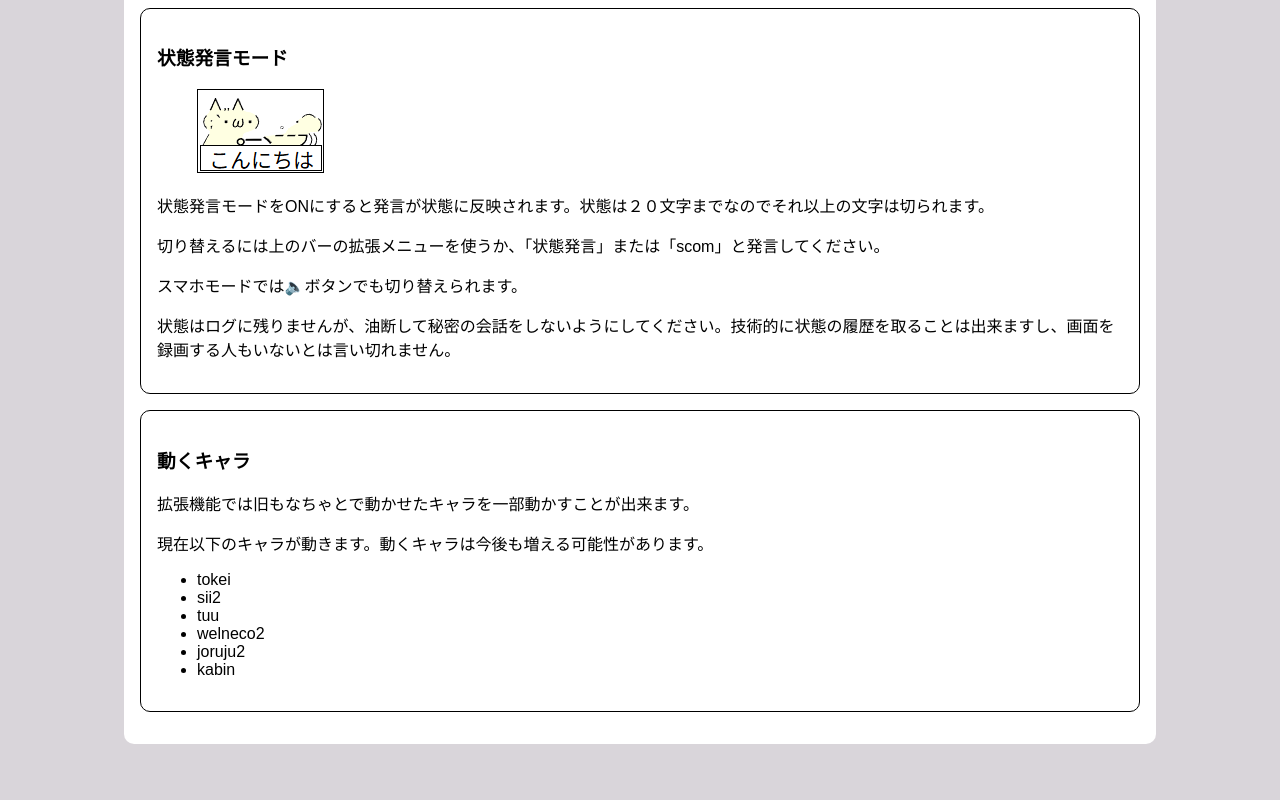
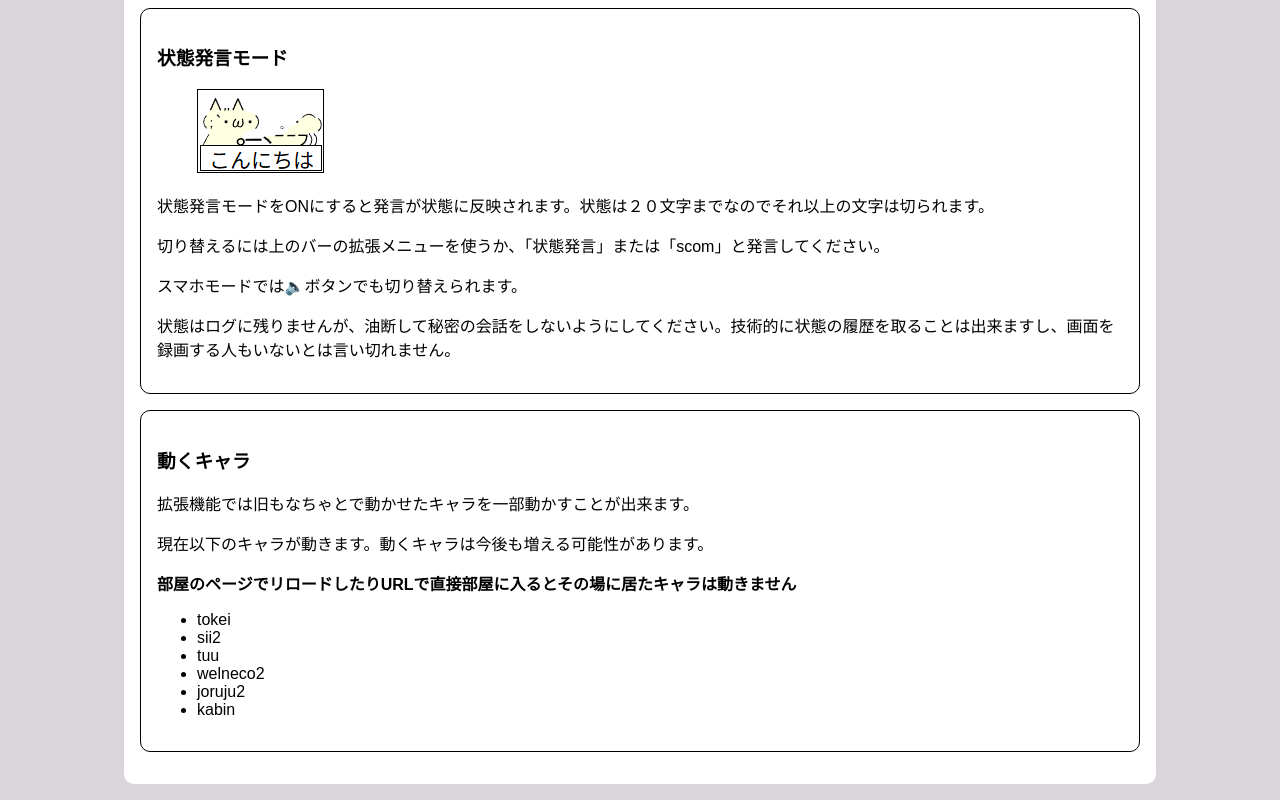
Before and after one commit to iwamizawa-software/astral-omega-extension, a browser extension: page docs/index.html in a window 1280 px wide. Shown: the part 1660-2460 px from the top of the page. Before the commit the page ends 2420 px from the top, so only its background shows below. Drawn offline with Linux system fonts and the light colour scheme.

Commit message:
動かない説明

```diff
--- a/docs/index.html
+++ b/docs/index.html
@@ -59,6 +59,7 @@
       <h3>動くキャラ</h3>
       <p>拡張機能では旧もなちゃとで動かせたキャラを一部動かすことが出来ます。
       <p>現在以下のキャラが動きます。動くキャラは今後も増える可能性があります。
+      <p><strong>部屋のページでリロードしたりURLで直接部屋に入るとその場に居たキャラは動きません</strong>
       <ul>
         <li>tokei
         <li>sii2
```
